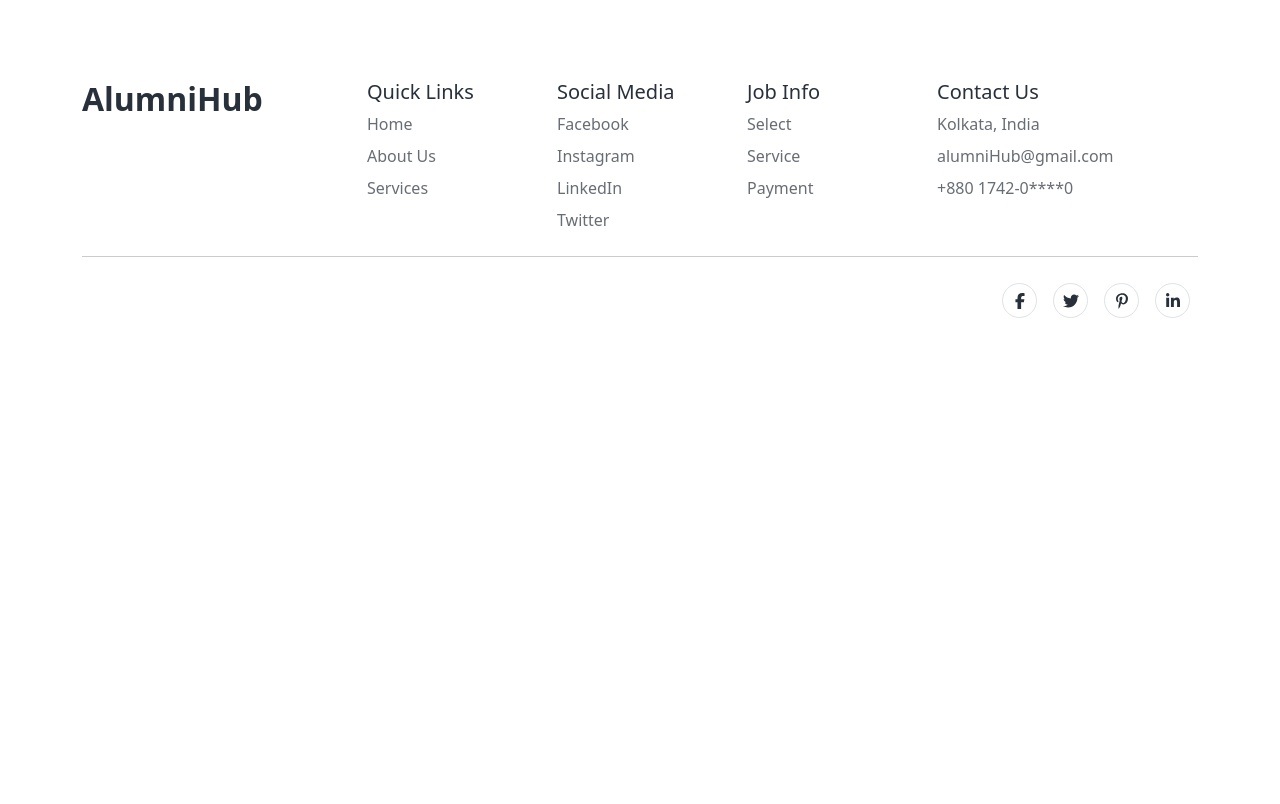
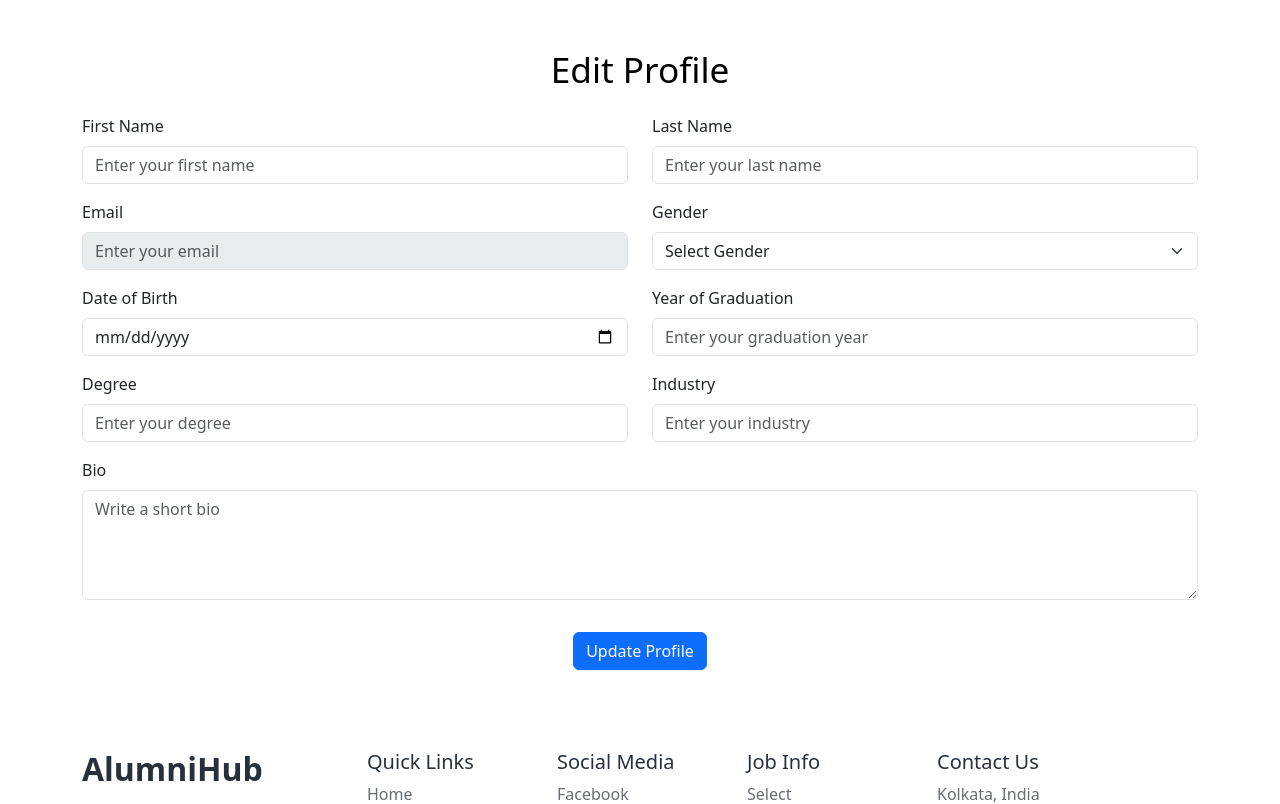
Before and after one commit to SubhadeepMondal2023/AlumniHub, a React (Vite) app in the folder client/: page /edit-profile in a window 1280 px wide. Shown: the top 804 px of the page. Built offline with nearby package versions, Linux system fonts and the light colour scheme; no server answers.

Commit message:
profile updated

```diff
--- a/client/src/App.jsx
+++ b/client/src/App.jsx
@@ -17,7 +17,9 @@ import { Spinner } from 'react-bootstrap';
 import Events from './components/Events/events.jsx';
 import Reunion from './components/Events/reunion.jsx';
 import Loader from './utils/Loader.jsx';
-import MyProfile from './components/Auth/MyProfile.jsx';
+import MyProfile from './components/Profile/MyProfile.jsx';
+import VerifyOTP from './components/Auth/VerifyOTP.jsx';
+import EditProfile from './components/Profile/EditProfile.jsx';
 
 
 function App() {
@@ -35,6 +37,8 @@ function App() {
         <Route path="/register" element={userData?.success ? <HeroPage /> : <Register />} />
         <Route path="/about" element={<AboutUs />} />
         <Route path="/myprofile" element={<MyProfile />} />
+        <Route path="/verify-otp" element={<VerifyOTP />} />
+        <Route path='/edit-profile' element={<EditProfile />} />
         <Route path="/donation" element={<Donation />} />
         <Route path="/donation-payment" element={<DonationPayment />} />
         <Route path="/notifications" element={<NotificationList  />} />
--- a/client/src/components/Auth/VerifyOTP.jsx
+++ b/client/src/components/Auth/VerifyOTP.jsx
@@ -45,11 +45,10 @@ const VerifyOTP = () => {
             setError(sendOtpError.data.message);
         }
         if (sendOtpData) {
-            console.log(sendOtpData);
             navigate("/");
             localStorage.removeItem('email');
         }
-    }, [sendOtpError]);
+    }, [sendOtpError, sendOtpData]);
 
     const handleSubmit = (e) => {
         e.preventDefault();
--- a/client/src/components/Donation/Donation.jsx
+++ b/client/src/components/Donation/Donation.jsx
@@ -9,6 +9,7 @@ import DonationSubscription from './DonationSubscription.jsx';
 import { useNavigate } from 'react-router-dom';
 import axios from 'axios';
 import { useFetchAlumniQuery } from '../../redux/api/alumniApiSlice.js';
+import Loader from '../../utils/Loader.jsx';
 
 const Donation = () => {
     const navigate = useNavigate();
@@ -33,11 +34,12 @@ const Donation = () => {
             <Button className='donation-button' onClick={() => navigate('/donation-payment')} variant="primary">Donate now</Button>
             <DonationSubscription />
 
+            {isLoading ? <Loader /> :
                 <section className="alumni-list-section light">
                     <Container>
                         <h1 className="alumni-heading mb-5 text-center text-black">Our Distinguished Alumni</h1>
                         <Row>
-                        { alumniData && alumniData.data.map((alumni, i) => (
+                            {alumniData && alumniData.data.slice(0,6).map((alumni, i) => (
                                 <Col xs={12} md={6} lg={4} className="mb-4" key={i}>
                                     <AlumniCard
                                         alumni={alumni}
@@ -48,6 +50,8 @@ const Donation = () => {
                     </Container>
                 </section>
 
+
+            }
             <ProsAndCons />
             <DonationImpactSection />
         </div>
--- a/client/src/components/Donation/DonationSubscription.jsx
+++ b/client/src/components/Donation/DonationSubscription.jsx
@@ -57,7 +57,7 @@ const DonationSubscription = () => {
 
     return (
         <section className="ezy__pricing1 light">
-            <Container>
+            <Container fluid>
                 <Row className="justify-content-center mb-5">
                     <Col lg={6} xl={5} className="text-center">
                         <h2 className="ezy__pricing1-heading mb-3">
@@ -91,7 +91,7 @@ const DonationSubscription = () => {
                 <Collapse in={activeTimeline === pricingTab.monthly}>
                     <Row>
                         {pricingList.monthlyPricings.map((pricing, i) => (
-                            <Col md={6} xl={3} className="mt-4" key={i}>
+                            <Col md={6} xl={6} className="mt-4" key={i}>
                                 <PricingItem pricing={pricing} />
                             </Col>
                         ))}
@@ -100,7 +100,7 @@ const DonationSubscription = () => {
                 <Collapse in={activeTimeline === pricingTab.yearly}>
                     <Row>
                         {pricingList.yearlyPricings.map((pricing, i) => (
-                            <Col md={6} xl={3} className="mt-4" key={i}>
+                            <Col md={6} xl={6} className="mt-4" key={i}>
                                 <PricingItem pricing={pricing} />
                             </Col>
                         ))}
--- /dev/null
+++ b/client/src/components/Profile/EditProfile.jsx
@@ -0,0 +1,186 @@
+import React, { useEffect, useState } from 'react';
+import { Container, Row, Col, Button, Form, Spinner } from 'react-bootstrap';
+import { useGetMyProfileQuery, useUpdateUserMutation } from '../../redux/api/authSlice';
+import { useNavigate } from 'react-router-dom';
+
+const EditProfile = () => {
+    const { isLoading, error, data } = useGetMyProfileQuery();
+    const [updateProfile, { isLoading: updateLoading, error: updateError, data: updateData }] = useUpdateUserMutation();
+
+
+    const [formData, setFormData] = useState({});
+    useEffect(() => {
+        if (data) {
+            setFormData({
+                firstName: data.data.firstName,
+                lastName: data.data.lastName,
+                email: data.data.email,
+                gender: data.data.gender,
+                dateOfBirth: data.data.dateOfBirth,
+                yearOfGraduation: data.data.yearOfGraduation,
+                degree: data.data.degree,
+                industry: data.data.industry,
+                bio: data.data.bio,
+            });
+        }
+    }, [data]);
+
+    const handleChange = (e) => {
+        const { name, value } = e.target;
+        setFormData((prev) => ({
+            ...prev,
+            [name]: value,
+        }));
+    };
+
+    const handleSubmit = (e) => {
+        e.preventDefault();
+        console.log('Updated Profile Data:', formData);
+        //updateProfile(formData).unwrap();
+    };
+    const navigate = useNavigate();
+    useEffect(() => {
+        if (updateData) {
+            navigate('/myprofile');
+        }
+    }, [updateData]);
+    return (
+        <Container className="mt-5">
+            <h1 className="text-center mb-4 text-black">Edit Profile</h1>
+            <Form onSubmit={handleSubmit}>
+                <Row className="mb-3">
+                    <Col md={6}>
+                        <Form.Group controlId="formFirstName">
+                            <Form.Label>First Name</Form.Label>
+                            <Form.Control
+                                type="text"
+                                name="firstName"
+                                value={formData.firstName}
+                                onChange={handleChange}
+                                placeholder="Enter your first name"
+                            />
+                        </Form.Group>
+                    </Col>
+                    <Col md={6}>
+                        <Form.Group controlId="formLastName">
+                            <Form.Label>Last Name</Form.Label>
+                            <Form.Control
+                                type="text"
+                                name="lastName"
+                                value={formData.lastName}
+                                onChange={handleChange}
+                                placeholder="Enter your last name"
+                            />
+                        </Form.Group>
+                    </Col>
+                </Row>
+                <Row className="mb-3">
+                    <Col md={6}>
+                        <Form.Group controlId="formEmail">
+                            <Form.Label>Email</Form.Label>
+                            <Form.Control
+                                type="email"
+                                name="email"
+                                value={formData.email}
+                                disabled
+                                onChange={handleChange}
+                                placeholder="Enter your email"
+                                readOnly
+                            />
+                        </Form.Group>
+                    </Col>
+                    <Col md={6}>
+                        <Form.Group controlId="formGender">
+                            <Form.Label>Gender</Form.Label>
+                            <Form.Select
+                                name="gender"
+                                value={formData.gender}
+                                onChange={handleChange}
+                            >
+                                <option value="">Select Gender</option>
+                                <option value="Male">Male</option>
+                                <option value="Female">Female</option>
+                                <option value="Other">Other</option>
+                            </Form.Select>
+                        </Form.Group>
+                    </Col>
+                </Row>
+                <Row className="mb-3">
+                    <Col md={6}>
+                        <Form.Group controlId="formDateOfBirth">
+                            <Form.Label>Date of Birth</Form.Label>
+                            <Form.Control
+                                type="date"
+                                name="dateOfBirth"
+                                value={formData.dateOfBirth}
+                                onChange={handleChange}
+                            />
+                        </Form.Group>
+                    </Col>
+                    <Col md={6}>
+                        <Form.Group controlId="formYearOfGraduation">
+                            <Form.Label>Year of Graduation</Form.Label>
+                            <Form.Control
+                                type="number"
+                                name="yearOfGraduation"
+                                value={formData.yearOfGraduation}
+                                onChange={handleChange}
+                                placeholder="Enter your graduation year"
+                            />
+                        </Form.Group>
+                    </Col>
+                </Row>
+                <Row className="mb-3">
+                    <Col md={6}>
+                        <Form.Group controlId="formDegree">
+                            <Form.Label>Degree</Form.Label>
+                            <Form.Control
+                                type="text"
+                                name="degree"
+                                value={formData.degree}
+                                onChange={handleChange}
+                                placeholder="Enter your degree"
+                            />
+                        </Form.Group>
+                    </Col>
+                    <Col md={6}>
+                        <Form.Group controlId="formIndustry">
+                            <Form.Label>Industry</Form.Label>
+                            <Form.Control
+                                type="text"
+                                name="industry"
+                                value={formData.industry}
+                                onChange={handleChange}
+                                placeholder="Enter your industry"
+                            />
+                        </Form.Group>
+                    </Col>
+                </Row>
+                <Form.Group className="mb-3" controlId="formBio">
+                    <Form.Label>Bio</Form.Label>
+                    <Form.Control
+                        as="textarea"
+                        name="bio"
+                        value={formData.bio}
+                        onChange={handleChange}
+                        placeholder="Write a short bio"
+                        rows={4}
+                    />
+                </Form.Group>
+                <div className="text-center">
+                    <Button size='md' onClick={handleSubmit} disabled={isLoading}>
+                        {updateLoading ? (
+                            <>
+                                <Spinner animation="border" size="sm" />
+                            </>
+                        ) : (
+                            'Update Profile'
+                        )}
+                    </Button>
+                </div>
+            </Form>
+        </Container>
+    );
+};
+
+export default EditProfile;
--- a/client/src/redux/api/authSlice.js
+++ b/client/src/redux/api/authSlice.js
@@ -17,7 +17,7 @@ const baseQueryWithAuth = fetchBaseQuery({
 export const authApi = createApi({
   reducerPath: 'authApi',
   baseQuery: baseQueryWithAuth,
-  tagTypes: ['Auth'],
+  tagTypes: ['Auth', 'Profile'],
   endpoints: (builder) => ({
     getMyProfile: builder.query({
       query: () => '/api/profile',
@@ -62,6 +62,21 @@ export const authApi = createApi({
       },
 
     }),
+    updateUser: builder.mutation({
+      query: (credentials) => ({
+        url: '/api/profile/update',
+        method: 'PUT',
+        body: credentials,
+      }),
+      invalidatesTags: ['Profile']
+    }),
+    deleteProfile: builder.mutation({
+      query: () => ({
+        url: '/api/profile/delete',
+        method: 'DELETE',
+      }),
+      invalidatesTags: ['Profile']
+    }),
     logoutUser: builder.mutation({
       query: () => ({
         url: '/api/logout',
@@ -80,4 +95,5 @@ export const authApi = createApi({
 });
 
 export const { useGetMyProfileQuery, useLoginUserMutation, useRegisterUserSendOtpMutation,
-  useRegisterUserVerifyOtpMutation, useLogoutUserMutation } = authApi;
+  useRegisterUserVerifyOtpMutation, useLogoutUserMutation,
+  useUpdateUserMutation, useDeleteProfileMutation } = authApi;
```
Also changed, not shown: client/src/components/Profile/MyProfile.jsx (renamed from client/src/components/Auth/MyProfile.jsx, +10 -1 lines). Lines whose indentation alone changed are shown as unchanged.
